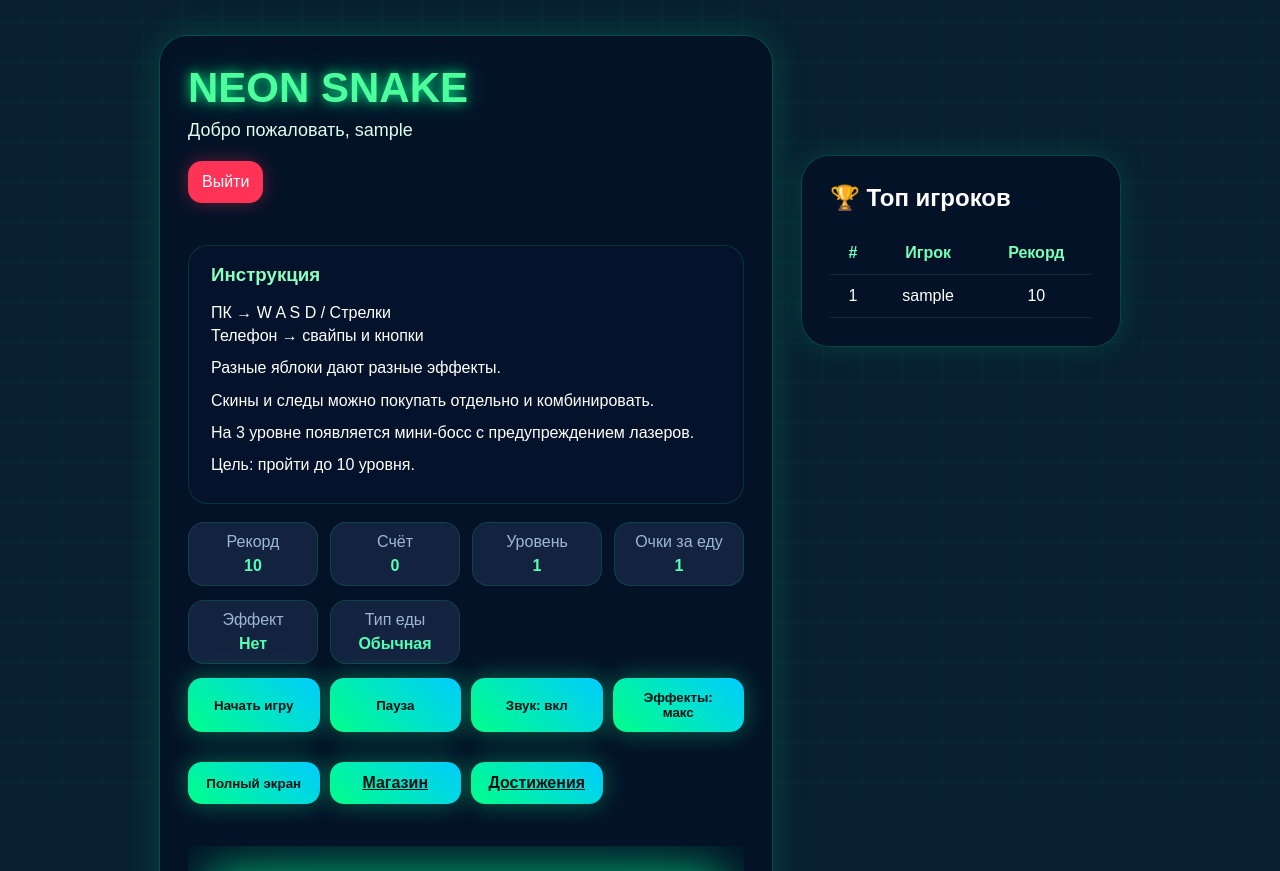
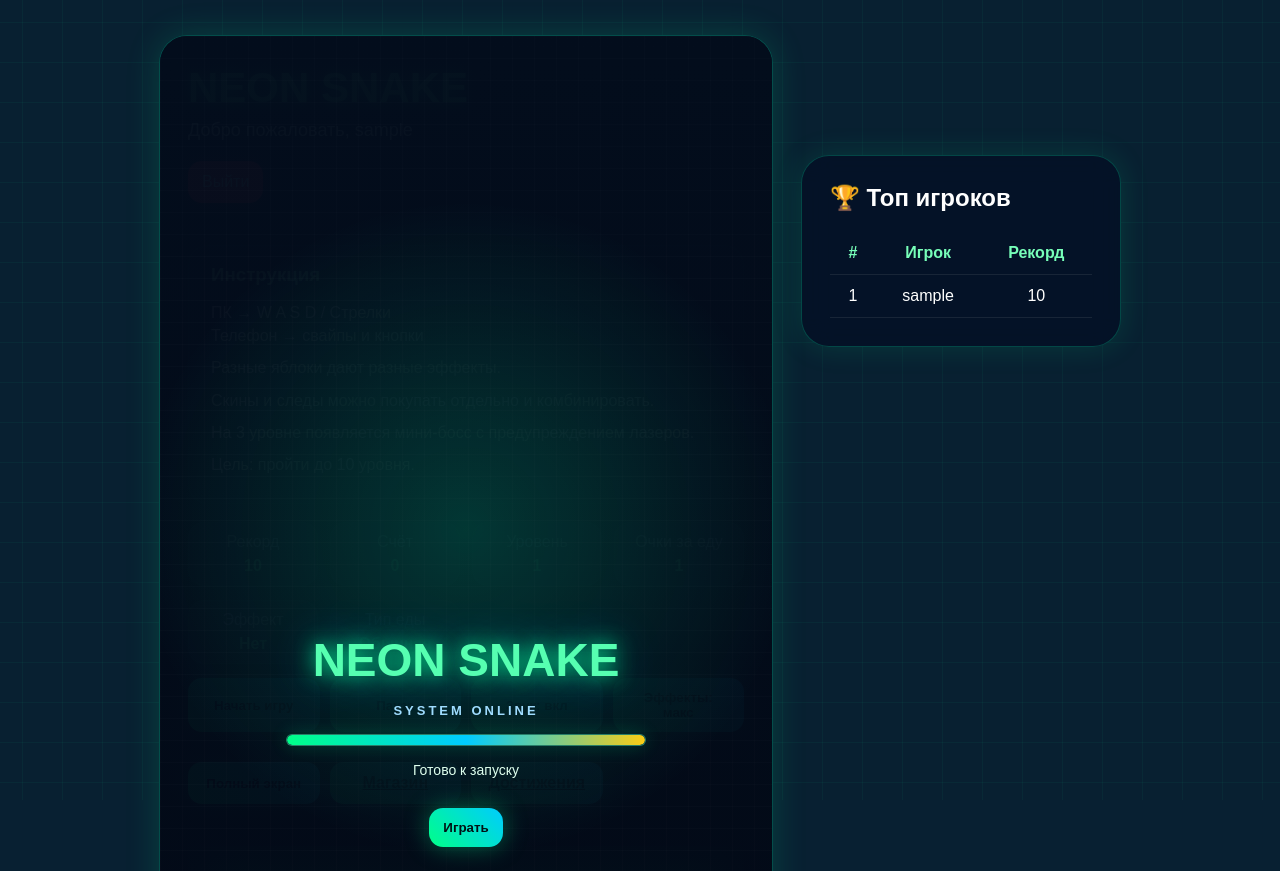
Before and after one commit to VycheslavPI/snake-game-diploma, a Flask app: page /game in a window 1280 px wide. Shown: the top 871 px of the page. Run offline with Flask 3, Linux system fonts and the light colour scheme; the visitor is signed in with stand-in values (Sample User, id 1); a database or web service that is not in the repository returns one stand-in record (values such as "Sample title"); some libraries are stand-ins or nearby versions.

Commit message:
Add game boot loading screen

```diff
--- a/static/game.js
+++ b/static/game.js
@@ -1,6 +1,10 @@
 const canvas = document.getElementById("gameCanvas");
 const ctx = canvas.getContext("2d", {alpha: false});
 const isCoarsePointer = window.matchMedia("(pointer: coarse)").matches;
+const bootScreen = document.getElementById("bootScreen");
+const bootProgress = document.getElementById("bootProgress");
+const bootStatus = document.getElementById("bootStatus");
+const bootStartBtn = document.getElementById("bootStartBtn");
 
 const scoreText = document.getElementById("score");
 const levelText = document.getElementById("level");
@@ -111,13 +115,44 @@ let effectsQuality = localStorage.getItem("neonSnakeEffects") || (isCoarsePointe
 gameOverText.style.display = "none";
 winText.style.display = "none";
 updateSettingsButtons();
+runBootSequence();
 
 document.getElementById("startBtn").addEventListener("click", startGame);
+bootStartBtn.addEventListener("click", () => {
+    bootScreen.classList.add("boot-screen-hidden");
+    startGame();
+});
 pauseBtn.addEventListener("click", togglePause);
 soundBtn.addEventListener("click", toggleSound);
 effectsBtn.addEventListener("click", toggleEffectsQuality);
 
+function runBootSequence() {
+    const steps = [
+        "Загрузка арены...",
+        "Синхронизация неона...",
+        "Подготовка змейки...",
+        "Система готова"
+    ];
+
+    let progress = 0;
+
+    const bootTimer = setInterval(() => {
+        progress = Math.min(progress + 4 + Math.random() * 9, 100);
+        bootProgress.style.width = progress + "%";
+        bootStatus.innerText = steps[Math.min(Math.floor(progress / 28), steps.length - 1)];
+
+        if (progress >= 100) {
+            clearInterval(bootTimer);
+            bootProgress.style.width = "100%";
+            bootStatus.innerText = "Готово к запуску";
+            bootStartBtn.hidden = false;
+        }
+    }, 110);
+}
+
 function startGame() {
+    bootScreen.classList.add("boot-screen-hidden");
+
     snake = [{x: 10, y: 10}];
     previousSnake = snake.map(part => ({...part}));
 
--- a/static/style.css
+++ b/static/style.css
@@ -53,6 +53,8 @@ body{
     width:100%;
     max-width:850px;
     padding:35px;
+    position:relative;
+    overflow:hidden;
 }
 
 .leaderboard{
@@ -254,6 +256,93 @@ input:focus{
 .auth-card{
     max-width:420px;
     text-align:center;
+}
+
+.boot-screen{
+    position:absolute;
+    inset:0;
+    z-index:20;
+    display:flex;
+    flex-direction:column;
+    align-items:center;
+    justify-content:center;
+    gap:16px;
+    padding:28px;
+    background:
+        radial-gradient(circle at 50% 35%, rgba(0,255,170,0.18), transparent 34%),
+        linear-gradient(180deg, rgba(3,13,28,0.98), rgba(2,8,20,0.96));
+    text-align:center;
+    transition:opacity 0.45s ease, visibility 0.45s ease;
+}
+
+.boot-screen::before{
+    content:"";
+    position:absolute;
+    inset:0;
+    background:
+        linear-gradient(rgba(255,255,255,0.04) 1px, transparent 1px),
+        linear-gradient(90deg, rgba(255,255,255,0.035) 1px, transparent 1px);
+    background-size:22px 22px;
+    opacity:0.34;
+}
+
+.boot-screen-hidden{
+    opacity:0;
+    visibility:hidden;
+    pointer-events:none;
+}
+
+.boot-logo,
+.boot-subtitle,
+.boot-loader,
+.boot-status,
+.boot-start{
+    position:relative;
+    z-index:1;
+}
+
+.boot-logo{
+    color:#56ffb1;
+    font-size:46px;
+    font-weight:bold;
+    text-shadow:0 0 20px rgba(0,255,150,0.9), 0 0 48px rgba(0,204,255,0.45);
+}
+
+.boot-subtitle{
+    color:#9fdcff;
+    font-size:13px;
+    font-weight:bold;
+    letter-spacing:3px;
+}
+
+.boot-loader{
+    width:min(360px, 86%);
+    height:12px;
+    border-radius:999px;
+    overflow:hidden;
+    border:1px solid rgba(86,255,177,0.45);
+    background:rgba(5,20,45,0.92);
+    box-shadow:0 0 18px rgba(0,255,150,0.2);
+}
+
+.boot-progress{
+    width:0%;
+    height:100%;
+    border-radius:999px;
+    background:linear-gradient(90deg,#00ff88,#00ccff,#facc15);
+    box-shadow:0 0 18px rgba(0,255,150,0.8);
+    transition:width 0.14s ease;
+}
+
+.boot-status{
+    min-height:22px;
+    color:#dfffee;
+    font-size:14px;
+}
+
+.boot-start{
+    margin-top:8px;
+    margin-bottom:0;
 }
 
 @keyframes gridMove{
--- a/templates/game.html
+++ b/templates/game.html
@@ -14,6 +14,15 @@
 
     <div class="left-panel">
         <div class="glass-card" id="gameContainer">
+            <div id="bootScreen" class="boot-screen">
+                <div class="boot-logo">NEON SNAKE</div>
+                <div class="boot-subtitle">SYSTEM ONLINE</div>
+                <div class="boot-loader">
+                    <div id="bootProgress" class="boot-progress"></div>
+                </div>
+                <div id="bootStatus" class="boot-status">Загрузка арены...</div>
+                <button id="bootStartBtn" class="play-btn boot-start" type="button" hidden>Играть</button>
+            </div>
 
             <h1 class="title">NEON SNAKE</h1>
             <div class="welcome">Добро пожаловать, {{ username }}</div>
```
